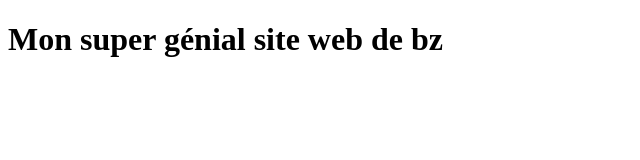
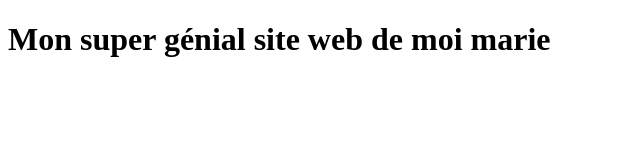
Before and after one commit to PaintAuChocolat/PageWebGestProjet, a plain HTML site: page index.html in a window 1280 px wide. Shown: the whole page, without its empty margins (0-640 px from the left). Drawn offline with Linux system fonts and the light colour scheme.

Commit message:
Update index.html

```diff
--- a/index.html
+++ b/index.html
@@ -5,7 +5,7 @@
     <title>title</title>
   </head>
   <body>
-<h1> Mon super génial site web de bz </h1>
+<h1> Mon super génial site web de moi marie </h1>
     <!-- page content -->
   </body>
 </html>
```
